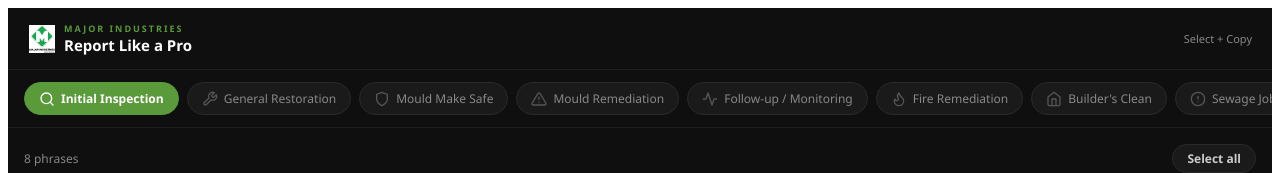
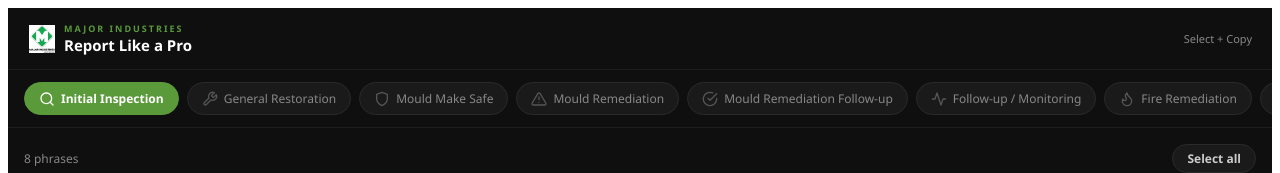
Before and after one commit to remytarby-hue/sow-builder, a React (Vite) app: page / in a window 1280 px wide. Both pictures are taken after a click on the button "Report". Shown: the top 173 px of the page. Built offline with nearby package versions, Linux system fonts and the light colour scheme.

Commit message:
Add Mould Remediation Follow-up category, trim Mould Remediation

```diff
--- a/src/ReportLikePro.jsx
+++ b/src/ReportLikePro.jsx
@@ -14,6 +14,7 @@ const CAT_ICONS = {
   sewage: <svg width="16" height="16" viewBox="0 0 24 24" fill="none" stroke="currentColor" strokeWidth="2" strokeLinecap="round" strokeLinejoin="round"><circle cx="12" cy="12" r="10"/><line x1="12" y1="8" x2="12" y2="12"/><line x1="12" y1="16" x2="12.01" y2="16"/></svg>,
   recommendations: <svg width="16" height="16" viewBox="0 0 24 24" fill="none" stroke="currentColor" strokeWidth="2" strokeLinecap="round" strokeLinejoin="round"><path d="M14 2H6a2 2 0 0 0-2 2v16a2 2 0 0 0 2 2h12a2 2 0 0 0 2-2V8z"/><polyline points="14 2 14 8 20 8"/><line x1="16" y1="13" x2="8" y2="13"/><line x1="16" y1="17" x2="8" y2="17"/></svg>,
   prv_cleaning: <svg width="16" height="16" viewBox="0 0 24 24" fill="none" stroke="currentColor" strokeWidth="2" strokeLinecap="round" strokeLinejoin="round"><polyline points="23 4 23 10 17 10"/><polyline points="1 20 1 14 7 14"/><path d="M3.51 9a9 9 0 0 1 14.85-3.36L23 10M1 14l4.64 4.36A9 9 0 0 0 20.49 15"/></svg>,
+  mould_remediation_followup: <svg width="16" height="16" viewBox="0 0 24 24" fill="none" stroke="currentColor" strokeWidth="2" strokeLinecap="round" strokeLinejoin="round"><path d="M22 11.08V12a10 10 0 1 1-5.93-9.14"/><polyline points="22 4 12 14.01 9 11.01"/></svg>,
 };
 
 const CATEGORIES = [
@@ -91,13 +92,20 @@ const CATEGORIES = [
       "Completed abrasive cleaning to affected surfaces where required.",
       "Collected moisture readings from affected areas.",
       "Installed mechanical drying equipment where elevated moisture was present.",
+    ]
+  },
+  {
+    id: "mould_remediation_followup",
+    label: "Mould Remediation Follow-up",
+    icon: null,
+    phrases: [
       "Completed final HEPA vacuuming and sanitisation of the work area.",
-      "Removed the Air Filtration Device.",
-      "Checked the operation of mechanical drying equipment.",
-      "Removed mechanical drying equipment following dry moisture readings.",
-      "Encapsulated affected timber and the back of plasterboard where required.",
-      "Removed containment following completion of remediation works.",
-      "Completed final walkthrough of the remediated area.",
+      "Removed the Air Filtration Device upon completion of works.",
+      "Inspected and confirmed the correct operation of all mechanical drying equipment.",
+      "Removed mechanical drying equipment following confirmation of dry moisture readings.",
+      "Encapsulated affected timber framing and the back of plasterboard where required.",
+      "Removed containment following successful completion of remediation works.",
+      "Completed final walkthrough of the remediated area and confirmed works were complete.",
     ]
   },
   {
```
